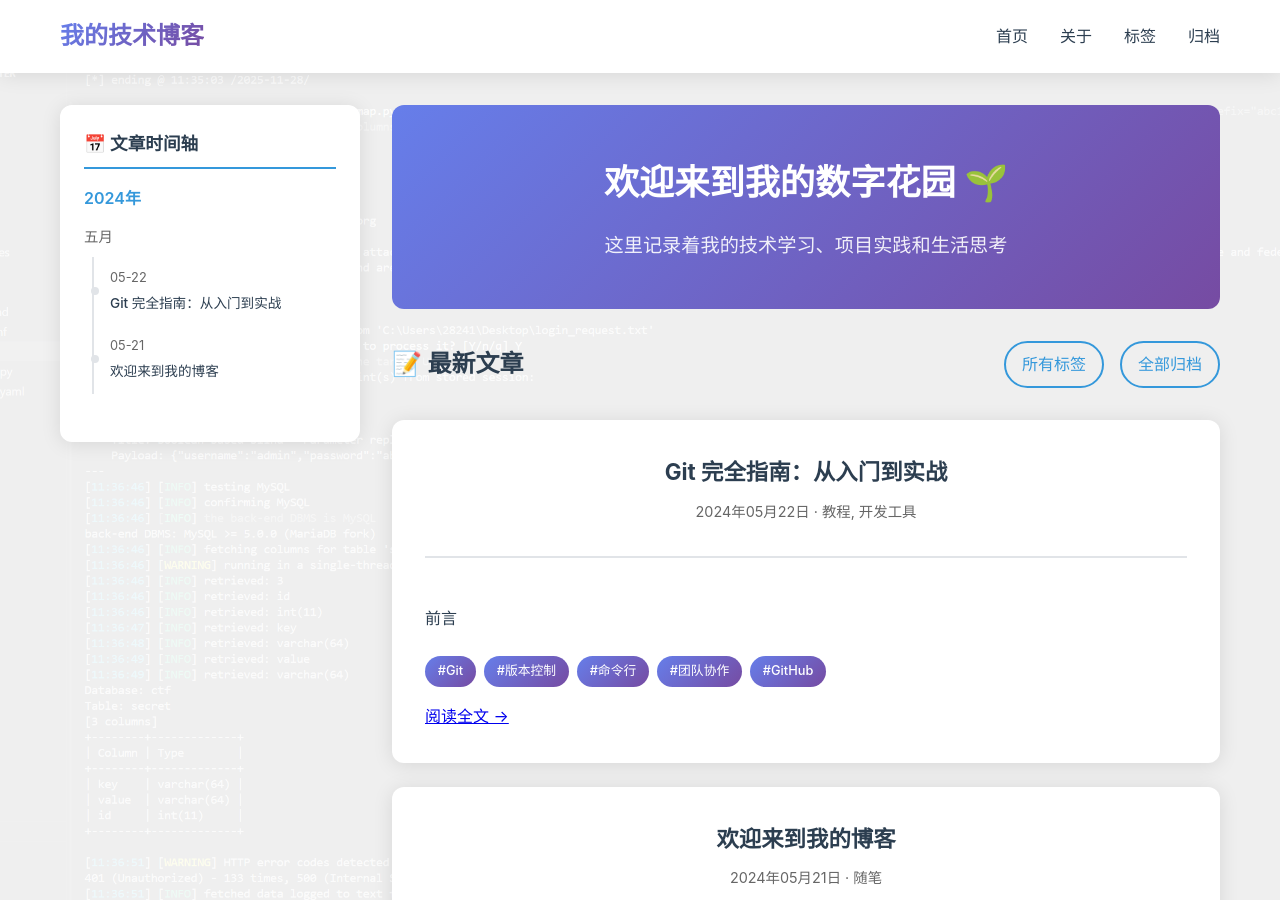
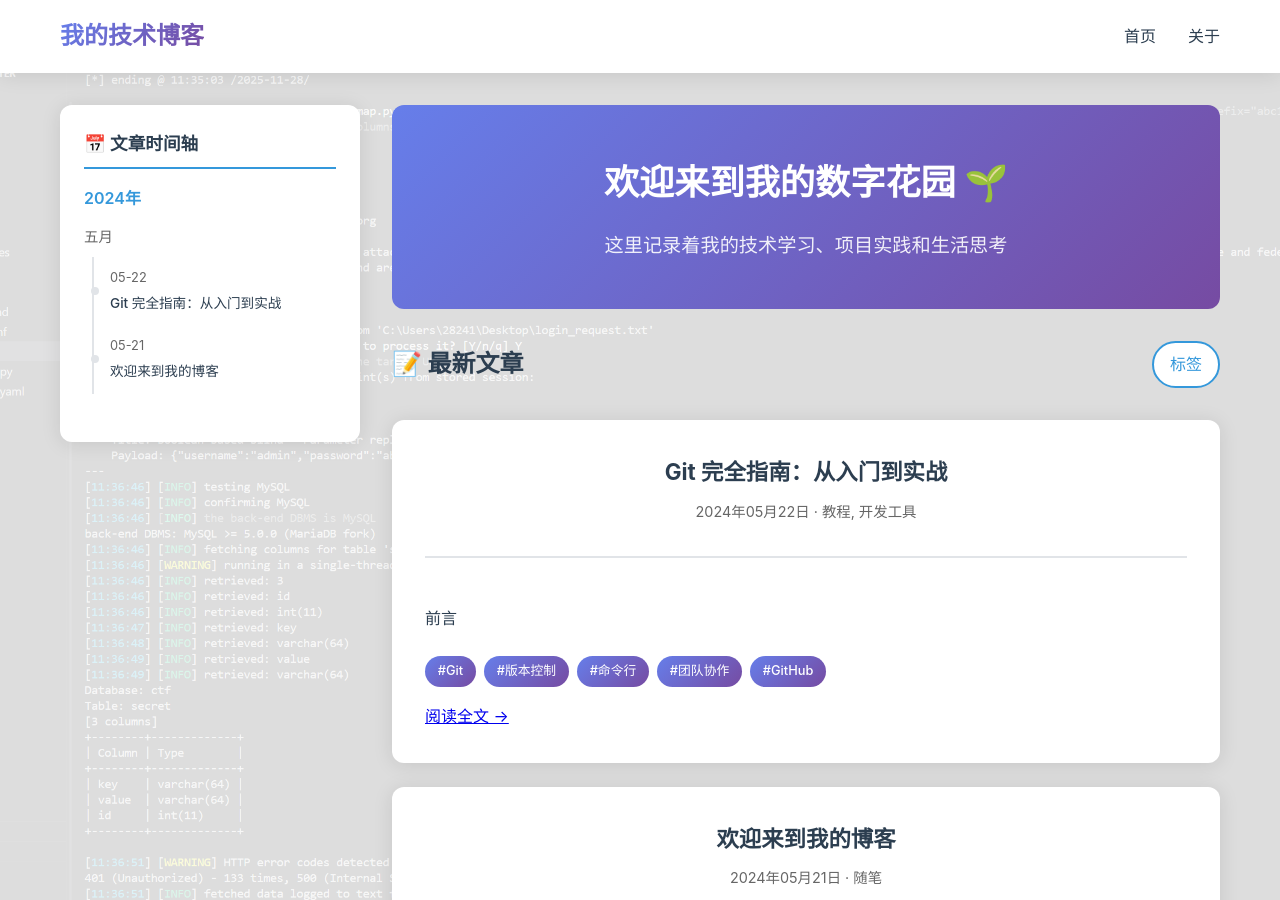
Before and after one commit to huangzy-hub/huangzy-hub.github.io, a Jekyll site: the page built from index.md, in a window 1280 px wide and 900 px high. Built offline with Jekyll 4.4.1, drawn with Linux system fonts in a browser that asks for light colours.

Commit message:
新增文章：xxx.md + 修改首页内容

```diff
--- a/_layouts/default.html
+++ b/_layouts/default.html
@@ -21,8 +21,6 @@
                 <nav class="site-nav">
                     <a href="{{ '/' | relative_url }}" class="nav-link">首页</a>
                     <a href="{{ '/about' | relative_url }}" class="nav-link">关于</a>
-                    <a href="{{ '/tags' | relative_url }}" class="nav-link">标签</a>
-                    <a href="{{ '/archive' | relative_url }}" class="nav-link">归档</a>
                 </nav>
             </div>
         </div>
--- a/_layouts/home.html
+++ b/_layouts/home.html
@@ -68,8 +68,15 @@
             <div class="section-header">
                 <h3>📝 最新文章</h3>
                 <div class="header-actions">
-                    <a href="{{ '/tags' | relative_url }}" class="action-link">所有标签</a>
-                    <a href="{{ '/archive' | relative_url }}" class="action-link">全部归档</a>
+                    <div class="tags-dropdown">
+                        <span class="tags-trigger">标签</span>
+                        <div class="tags-menu">
+                            {% assign all_tags = site.tags | sort %}
+                            {% for tag in all_tags %}
+                                <a href="{{ '/tags/' | append: tag[0] | relative_url }}" class="tag-item">{{ tag[0] }}</a>
+                            {% endfor %}
+                        </div>
+                    </div>
                 </div>
             </div>
 
--- a/assets/css/style.css
+++ b/assets/css/style.css
@@ -23,7 +23,7 @@
     font-family: -apple-system, BlinkMacSystemFont, "Segoe UI", Roboto, "PingFang SC", "Microsoft YaHei", sans-serif;
     line-height: 1.7;
     color: var(--text-color);
-    background: linear-gradient(rgba(255,255,255,0.93), rgba(255,255,255,0.93)),
+    background: linear-gradient(rgba(255,255,255,0.85), rgba(255,255,255,0.85)),
                 url('../images/backgrounds/main-bg.png') no-repeat center center fixed;
     background-size: cover;
     background-attachment: fixed;
@@ -279,6 +279,73 @@
     background: var(--secondary-color);
     color: white;
     transform: translateY(-2px);
+}
+
+/* 标签下拉菜单样式 */
+.tags-dropdown {
+    position: relative;
+    display: inline-block;
+}
+
+.tags-trigger {
+    display: inline-block;
+    color: var(--secondary-color);
+    text-decoration: none;
+    font-weight: 500;
+    padding: 0.5rem 1rem;
+    border: 2px solid var(--secondary-color);
+    border-radius: 25px;
+    transition: all 0.3s;
+    cursor: pointer;
+    background: white;
+}
+
+.tags-trigger:hover {
+    background: var(--secondary-color);
+    color: white;
+    transform: translateY(-2px);
+}
+
+.tags-menu {
+    position: absolute;
+    top: 100%;
+    right: 0;
+    background: white;
+    border: 1px solid var(--border-color);
+    border-radius: 8px;
+    box-shadow: var(--shadow);
+    min-width: 200px;
+    max-height: 0;
+    overflow: hidden;
+    opacity: 0;
+    transition: all 0.3s ease;
+    z-index: 1000;
+    margin-top: 5px;
+}
+
+.tags-dropdown:hover .tags-menu {
+    max-height: 300px;
+    opacity: 1;
+    overflow-y: auto;
+}
+
+.tag-item {
+    display: block;
+    padding: 0.7rem 1rem;
+    color: var(--text-color);
+    text-decoration: none;
+    transition: all 0.2s;
+    border-bottom: 1px solid var(--border-color);
+}
+
+.tag-item:last-child {
+    border-bottom: none;
+}
+
+.tag-item:hover {
+    background: var(--background-color);
+    color: var(--secondary-color);
+    padding-left: 1.2rem;
 }
 
 .posts-grid {
--- a/assets/js/main.js
+++ b/assets/js/main.js
@@ -8,6 +8,9 @@
 
     // 代码块复制功能
     initCodeCopy();
+
+    // 标签下拉菜单功能
+    initTagsDropdown();
 });
 
 // 时间轴功能
@@ -198,3 +201,71 @@
 
     images.forEach(img => imageObserver.observe(img));
 }
+
+// 标签下拉菜单功能
+function initTagsDropdown() {
+    const dropdowns = document.querySelectorAll('.tags-dropdown');
+
+    dropdowns.forEach(dropdown => {
+        const trigger = dropdown.querySelector('.tags-trigger');
+        const menu = dropdown.querySelector('.tags-menu');
+
+        // 点击触发器时切换菜单显示
+        trigger.addEventListener('click', function(e) {
+            e.preventDefault();
+            e.stopPropagation();
+
+            // 关闭其他下拉菜单
+            dropdowns.forEach(otherDropdown => {
+                if (otherDropdown !== dropdown) {
+                    otherDropdown.querySelector('.tags-menu').style.maxHeight = '0';
+                    otherDropdown.querySelector('.tags-menu').style.opacity = '0';
+                }
+            });
+
+            // 切换当前菜单
+            if (menu.style.maxHeight === '0px' || !menu.style.maxHeight) {
+                menu.style.maxHeight = '300px';
+                menu.style.opacity = '1';
+            } else {
+                menu.style.maxHeight = '0';
+                menu.style.opacity = '0';
+            }
+        });
+
+        // 点击标签项时添加点击效果
+        const tagItems = menu.querySelectorAll('.tag-item');
+        tagItems.forEach(item => {
+            item.addEventListener('click', function(e) {
+                e.preventDefault();
+
+                // 添加点击动画效果
+                this.style.transform = 'scale(0.95)';
+                setTimeout(() => {
+                    this.style.transform = 'scale(1)';
+                }, 150);
+
+                // 可以在这里添加更多交互效果，比如高亮显示相关文章
+                const tag = this.textContent.trim();
+                console.log('点击了标签:', tag);
+            });
+        });
+    });
+
+    // 点击页面其他地方关闭下拉菜单
+    document.addEventListener('click', function() {
+        dropdowns.forEach(dropdown => {
+            const menu = dropdown.querySelector('.tags-menu');
+            menu.style.maxHeight = '0';
+            menu.style.opacity = '0';
+        });
+    });
+
+    // 防止菜单内部点击时关闭菜单
+    dropdowns.forEach(dropdown => {
+        const menu = dropdown.querySelector('.tags-menu');
+        menu.addEventListener('click', function(e) {
+            e.stopPropagation();
+        });
+    });
+}
```
